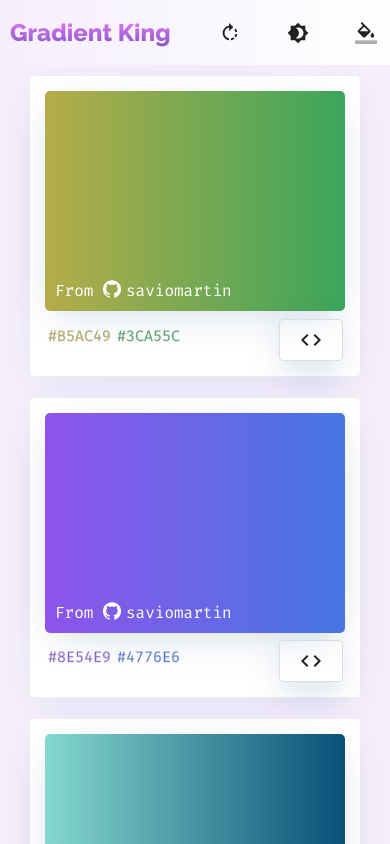
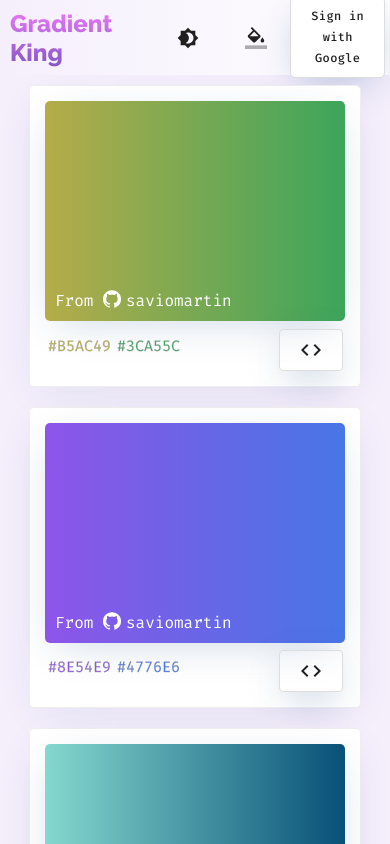
Before and after one commit to saviomartin/gradientking, a React (Create React App) app: page / in a window 390 px wide. Shown: the top 844 px of the page. Built offline with nearby package versions, Linux system fonts and the light colour scheme.

Commit message:
add authentication

```diff
--- a/package.json
+++ b/package.json
@@ -15,6 +15,7 @@
     "jquery": "^3.5.1",
     "react": "^17.0.1",
     "react-dom": "^17.0.1",
+    "react-google-login": "^5.2.2",
     "react-router-dom": "^5.2.0",
     "react-scripts": "4.0.2",
     "react-toastify": "^7.0.3",
--- a/src/app/App.js
+++ b/src/app/App.js
@@ -134,9 +134,12 @@
             <Route path="/contributors" exact>
               <Header rotate={rotate} changeMode={changeMode} />
               <div className="contributors flex">
-                {data.map((contributor) => (
-                  <Contributors contributor={contributor} />
-                ))}
+                {data
+                  .slice(0)
+                  .reverse()
+                  .map((contributor) => (
+                    <Contributors contributor={contributor} />
+                  ))}
               </div>
               <Footer />
             </Route>
--- a/src/components/Header.js
+++ b/src/components/Header.js
@@ -5,11 +5,57 @@
   FormatColorFill,
   RotateRight,
 } from "@material-ui/icons";
-import React from "react";
+import React, { useState } from "react";
 import { useHistory } from "react-router-dom";
 import Search from "./Search";
+import { useGoogleLogin } from "react-google-login";
+import { useGoogleLogout } from "react-google-login";
+
+// refresh token
+import { refreshTokenSetup } from "../utils/refreshToken";
+
+const clientId =
+  "121772990060-n4vkt1p76epmjdmk4o0uptpq4jiekkld.apps.googleusercontent.com";
 
 const Header = ({ rotate, changeMode }) => {
+  const [name, setName] = useState("");
+  const [profilePic, setProfilePic] = useState("");
+
+  // login
+  const onSuccess = (res) => {
+    setName(res.profileObj.name);
+    setProfilePic(res.profileObj.imageUrl);
+
+    console.log(res);
+    refreshTokenSetup(res);
+  };
+
+  const onFailure = (res) => {
+    console.log("Login failed: res:", res);
+  };
+
+  const { signIn } = useGoogleLogin({
+    onSuccess,
+    onFailure,
+    clientId,
+    isSignedIn: true,
+    accessType: "offline",
+  });
+
+  // logout
+  const onLogoutSuccess = (res) => {
+    setName("");
+    setProfilePic("");
+
+    console.log("Logged out Success");
+  };
+
+  const { signOut } = useGoogleLogout({
+    clientId,
+    onLogoutSuccess,
+    onFailure,
+  });
+
   let history = useHistory();
 
   const gotoGenerator = () => {
@@ -52,6 +98,19 @@
             <FormatColorFill />
           </Button>
         </Tooltip>
+        <div className="profile flex">
+          {name ? (
+            <>
+              <img src={profilePic} alt={name} />
+              <div className="profileComp">
+                <h4>{name}</h4>
+                <Button onClick={signOut}>Sign out</Button>
+              </div>
+            </>
+          ) : (
+            <Button onClick={signIn}>Sign in with Google</Button>
+          )}
+        </div>
       </div>
     </div>
   );
--- a/src/styles/App.css
+++ b/src/styles/App.css
@@ -8,6 +8,7 @@
 @import url(./Responsive.css);
 @import url(./Contributor.css);
 @import url(./404.css);
+@import url(./Profile.css);
 
 * {
   margin: 0;
--- a/src/styles/Darkmode.css
+++ b/src/styles/Darkmode.css
@@ -68,3 +68,9 @@
   background: linear-gradient(135deg, #111, #111 50%, #333 50%, #333);
   color: #eee;
 }
+.dark .profile {
+  background: #333;
+}
+.dark .profile .MuiButtonBase-root {
+  color: #fff !important;
+}
--- a/src/styles/Header.css
+++ b/src/styles/Header.css
@@ -1,5 +1,5 @@
 .header {
-  height: 55px;
+  height: 65px;
   width: 100%;
   background: transparent;
   justify-content: space-between !important;
--- /dev/null
+++ b/src/styles/Profile.css
@@ -0,0 +1,33 @@
+.profile {
+  padding: 5px;
+  background: #fff;
+  border: 1px solid #ddd;
+  border-radius: 5px;
+  box-shadow: 0px 10px 40px -10px rgba(0, 64, 128, 0.3);
+}
+.profile h4 {
+  background: linear-gradient(0deg, #8557c6, #eb78f9);
+  background-size: cover;
+  -webkit-background-clip: text;
+  -webkit-text-fill-color: transparent;
+  font-weight: 800;
+  font-family: "Raleway", sans-serif !important;
+}
+.profile img {
+  height: 42.5px;
+  width: 42.5px;
+  border-radius: 5px;
+  margin-right: 7px;
+  border: 0.5px solid #ddd;
+  transition: 0.5s !important;
+}
+.profile .MuiButtonBase-root {
+  font-size: 12px !important;
+  text-transform: none !important;
+}
+.profile .MuiButtonBase-root:nth-child(2) {
+  padding: 1px !important;
+}
+.profile:hover {
+  box-shadow: 0px 10px 40px -10px rgba(0, 64, 128, 0.4);
+}
--- a/src/styles/Responsive.css
+++ b/src/styles/Responsive.css
@@ -46,4 +46,21 @@
     width: 100%;
     height: 50%;
   }
+  .profile {
+    padding: 1px 10px !important;
+    display: block !important;
+    margin-right: 15px;
+  }
+  .profile img {
+    display: none;
+  }
+  .profile h4 {
+    font-size: 15px;
+  }
+  .rotateBtn {
+    display: none !important;
+  }
+  .rightBtns {
+    width: 70%;
+  }
 }
--- /dev/null
+++ b/src/utils/refreshToken.js
@@ -0,0 +1,18 @@
+export const refreshTokenSetup = (res) => {
+  // Timing to renew access token
+  let refreshTiming = (res.tokenObj.expires_in || 3600 - 5 * 60) * 1000;
+
+  const refreshToken = async () => {
+    const newAuthRes = await res.reloadAuthResponse();
+    refreshTiming = (newAuthRes.expires_in || 3600 - 5 * 60) * 1000;
+    console.log("newAuthRes:", newAuthRes);
+    // saveUserToken(newAuthRes.access_token);  <-- save new token
+    localStorage.setItem("authToken", newAuthRes.id_token);
+
+    // Setup the other timer after the first one
+    setTimeout(refreshToken, refreshTiming);
+  };
+
+  // Setup first refresh timer
+  setTimeout(refreshToken, refreshTiming);
+};
```
Also changed, not shown: 1 other file (tests, documents, lock files or other folders).
